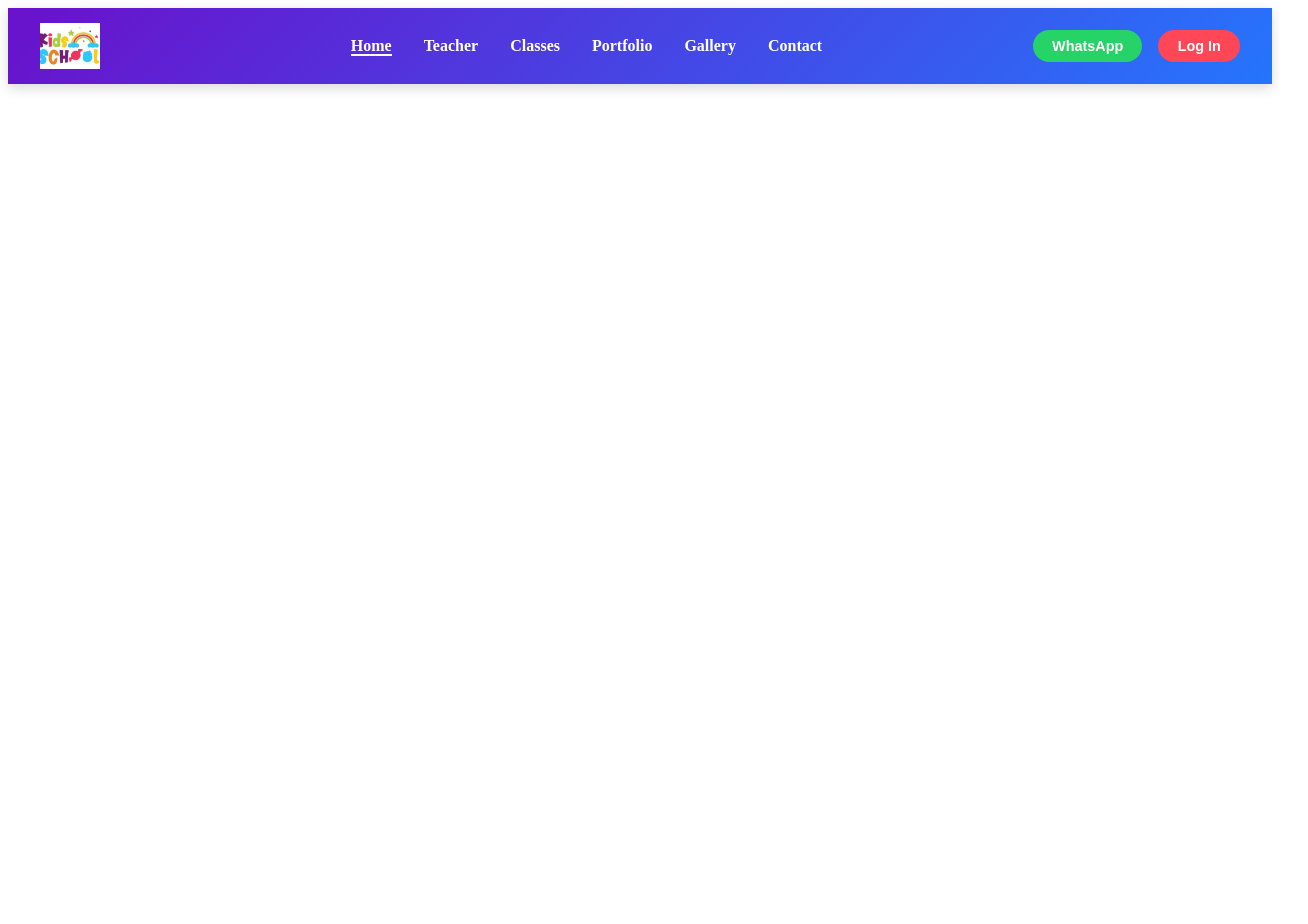
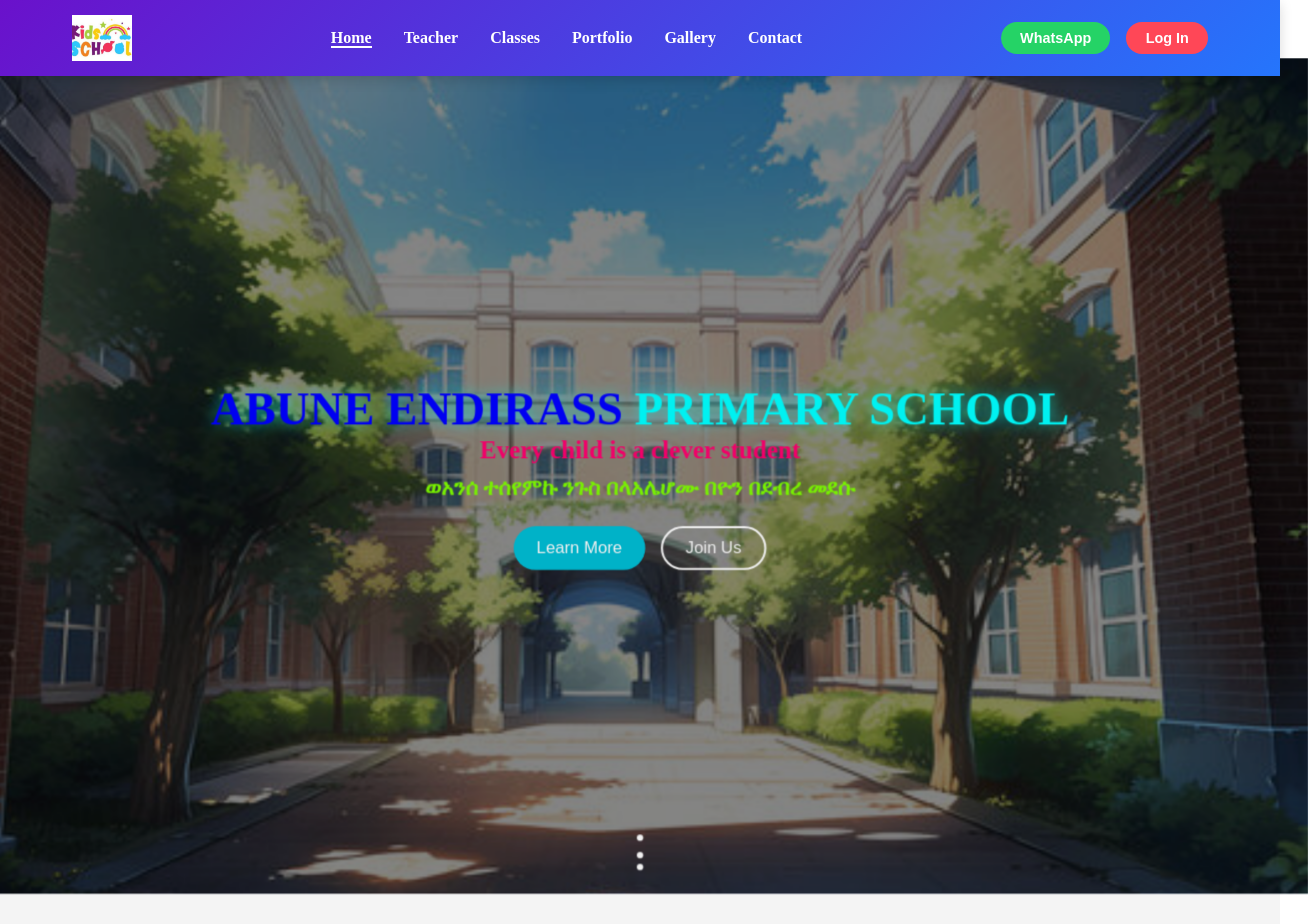
Before and after one commit to hay46/abune-endras-primary-school, a React (Vite) app: page / in a window 1280 px wide. Shown: the top 924 px of the page, 1308 px wide, since content can reach past the window. Before the commit the page ends 800 px from the top, so only its background shows below. Built offline with nearby package versions, Linux system fonts and the light colour scheme.

Commit message:
third commit

```diff
--- a/src/App.jsx
+++ b/src/App.jsx
@@ -1,5 +1,6 @@
 import React from 'react'
 import Header from './component/header/Header'
+import Home from './component/home/Home'
 import './App.css'
 
 function App() {
@@ -8,6 +9,7 @@ function App() {
   return (
     <>
      <Header />
+     <Home/>
     </>
   )
 }
--- /dev/null
+++ b/src/component/home/Home.jsx
@@ -0,0 +1,13 @@
+import React from 'react'
+import Hero_page from './homepage/Hero_page'
+
+import "./Home.css"
+function Home() {
+  return (
+    <div>
+        <Hero_page/>
+    </div>
+  )
+}
+
+export default Home
--- /dev/null
+++ b/src/component/home/homepage/Hero_page.css
@@ -0,0 +1,205 @@
+* {
+  margin: 0;
+  padding: 0;
+  box-sizing: border-box;
+}
+
+/* ===== HERO SECTION ===== */
+.hero-section {
+  position: relative;
+  width: 100%;
+  height: 100vh;
+  background-size: cover;
+  background-position: center;
+  background-repeat: no-repeat;
+  overflow: hidden;
+  animation: backgroundZoom 12s ease-in-out infinite alternate;
+}
+
+@keyframes backgroundZoom {
+  0% {
+    transform: scale(1);
+    filter: brightness(90%);
+  }
+  100% {
+    transform: scale(1.1);
+    filter: brightness(100%);
+  }
+}
+
+/* Overlay for darker background */
+.overlay {
+  position: absolute;
+  inset: 0;
+  background: rgba(0, 0, 0, 0.45);
+  display: flex;
+  flex-direction: column;
+  justify-content: center;
+  align-items: center;
+}
+
+/* ===== TEXT CONTENT ===== */
+.primary-school {
+  text-align: center;
+  color: #fff;
+  z-index: 2;
+}
+
+.abune {
+  font-size: 2.8rem;
+  font-weight: bold;
+  color: aqua;
+  text-shadow: 0 0 15px rgba(0, 255, 255, 0.7);
+  opacity: 0;
+  animation: slideDown 1.5s ease-out forwards;
+}
+
+.span-me {
+  color: #00f;
+}
+
+.chiled {
+  font-size: 1.5rem;
+  color: rgb(255, 0, 111);
+  opacity: 0;
+  animation: fadeUp 1.8s ease-out 0.3s forwards;
+}
+
+.school {
+  font-size: 1.3rem;
+  color: chartreuse;
+  margin-top: 10px;
+  opacity: 0;
+  animation: zoomIn 2s ease-out 0.6s forwards;
+}
+
+/* ===== ANIMATIONS ===== */
+@keyframes slideDown {
+  0% {
+    opacity: 0;
+    transform: translateY(-60px);
+  }
+  100% {
+    opacity: 1;
+    transform: translateY(0);
+  }
+}
+
+@keyframes fadeUp {
+  0% {
+    opacity: 0;
+    transform: translateY(40px);
+  }
+  100% {
+    opacity: 1;
+    transform: translateY(0);
+  }
+}
+
+@keyframes zoomIn {
+  0% {
+    opacity: 0;
+    transform: scale(0.8);
+  }
+  100% {
+    opacity: 1;
+    transform: scale(1);
+  }
+}
+
+/* ===== BUTTONS ===== */
+.btn-group {
+  margin-top: 25px;
+  display: flex;
+  gap: 15px;
+  justify-content: center;
+}
+
+.hero-btn,
+.hero-btn-outline {
+  padding: 10px 22px;
+  font-size: 1rem;
+  border-radius: 30px;
+  border: none;
+  cursor: pointer;
+  transition: all 0.3s ease;
+  opacity: 0;
+  animation: fadeUp 2.3s ease-out 1s forwards;
+}
+
+.hero-btn {
+  background-color: #00bcd4;
+  color: white;
+}
+
+.hero-btn:hover {
+  background-color: #0097a7;
+  transform: scale(1.05);
+}
+
+.hero-btn-outline {
+  background-color: transparent;
+  border: 2px solid #fff;
+  color: #fff;
+}
+
+.hero-btn-outline:hover {
+  background-color: #fff;
+  color: #000;
+  transform: scale(1.05);
+}
+
+/* ===== SCROLL DOWN INDICATOR ===== */
+.scroll-down {
+  position: absolute;
+  bottom: 30px;
+  display: flex;
+  flex-direction: column;
+  align-items: center;
+  gap: 6px;
+  cursor: pointer;
+}
+
+.scroll-down span {
+  width: 6px;
+  height: 6px;
+  background: #fff;
+  border-radius: 50%;
+  animation: bounce 1.2s infinite;
+}
+
+.scroll-down span:nth-child(2) {
+  animation-delay: 0.2s;
+}
+.scroll-down span:nth-child(3) {
+  animation-delay: 0.4s;
+}
+
+@keyframes bounce {
+  0%, 100% {
+    transform: translateY(0);
+  }
+  50% {
+    transform: translateY(8px);
+  }
+}
+
+/* ===== ABOUT SECTION ===== */
+.about-section {
+  background: #f4f4f4;
+  padding: 60px 20px;
+  text-align: center;
+}
+
+.about-section h2 {
+  color: #222;
+  font-size: 2rem;
+  margin-bottom: 20px;
+}
+
+.about-section p {
+  color: #555;
+  max-width: 700px;
+  margin: auto;
+  line-height: 1.7;
+}
--- /dev/null
+++ b/src/component/home/homepage/Hero_page.jsx
@@ -0,0 +1,57 @@
+import React from "react";
+import bagr from "../../../assets/image copy.png";
+import "./Hero_page.css";
+
+function Hero_page() {
+  const handleScroll = () => {
+    const nextSection = document.getElementById("about-section");
+    if (nextSection) {
+      nextSection.scrollIntoView({ behavior: "smooth" });
+    }
+  };
+
+  return (
+    <>
+      <section
+        className="hero-section"
+        style={{ backgroundImage: `url(${bagr})` }}
+      >
+        <div className="overlay">
+          <div className="primary-school">
+            <h1 className="abune animate-h1">
+              <span className="span-me">ABUNE ENDIRASS</span> PRIMARY SCHOOL
+            </h1>
+            <h2 className="chiled animate-h2">
+              Every child is a clever student
+            </h2>
+            <h3 className="school animate-h3">
+              ወአንሰ ተሰየምኩ ንጉስ በላአሌሆሙ በዮን በደብረ መደሱ
+            </h3>
+
+            <div className="btn-group">
+              <button className="hero-btn">Learn More</button>
+              <button className="hero-btn-outline">Join Us</button>
+            </div>
+          </div>
+
+          <div className="scroll-down" onClick={handleScroll}>
+            <span></span>
+            <span></span>
+            <span></span>
+          </div>
+        </div>
+      </section>
+
+      <section id="about-section" className="about-section">
+        <h2>About Our School</h2>
+        <p>
+          Abune Endirass Primary School is dedicated to nurturing the potential
+          of every child through quality education, creativity, and discipline.
+          We believe every student is intelligent in their own unique way.
+        </p>
+      </section>
+    </>
+  );
+}
+
+export default Hero_page;
```
Also changed, not shown: src/assets/image copy.png (added), src/component/home/Home.css (added).
